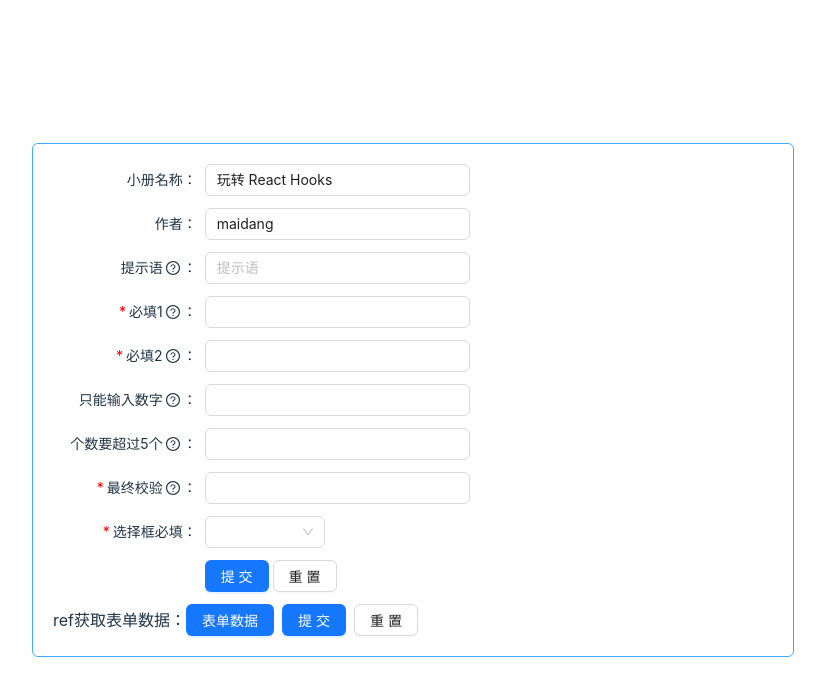
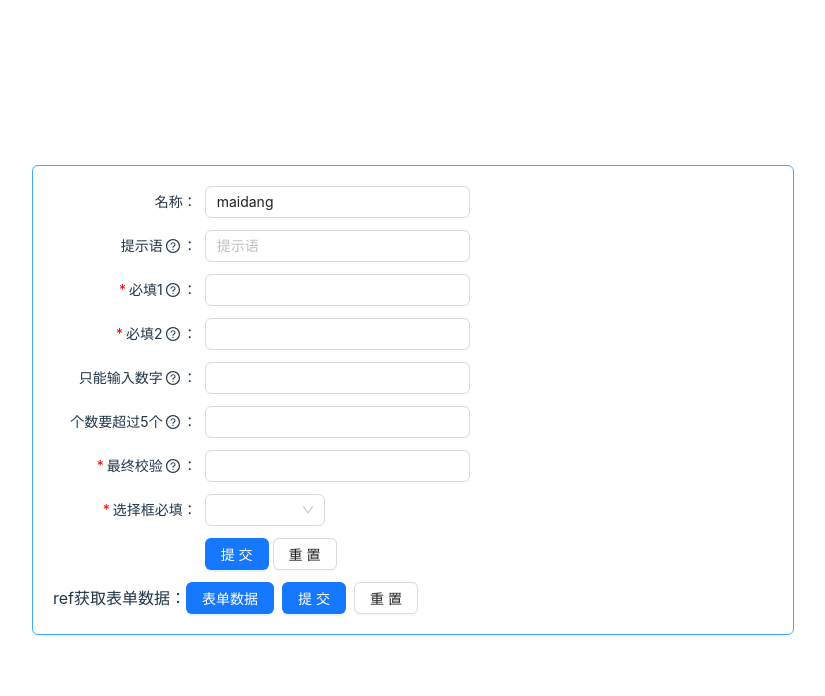
Before and after one commit to maidangzhu/maidang-form, a React (Vite) app: page / in a window 1280 px wide. Shown: the top 696 px of the page, without its empty margins (248-1073 px from the left). Built offline with nearby package versions, Linux system fonts and the light colour scheme.

Commit message:
chore: remove log

```diff
--- a/src/App.tsx
+++ b/src/App.tsx
@@ -24,7 +24,7 @@ function App() {
 			<Flex align="start" justify="start" style={boxStyle} vertical>
 				<Form
 					style={{width: '100%'}}
-					initialValues={{book: "玩转 React Hooks", name: 'maidang'}}
+					initialValues={{name: 'maidang'}}
 					ref={ref}
 					onFinish={(data: any) => {
 						console.log("表单数据:", data);
@@ -36,10 +36,7 @@ function App() {
 						console.log("重制表单成功");
 					}}
 				>
-					<Form.Item label="小册名称" name="book">
-						<Input placeholder="请输入小册名称"/>
-					</Form.Item>
-					<Form.Item label="作者" name="name">
+					<Form.Item label="名称" name="name">
 						<Input placeholder="请输入作者"/>
 					</Form.Item>
 
```
